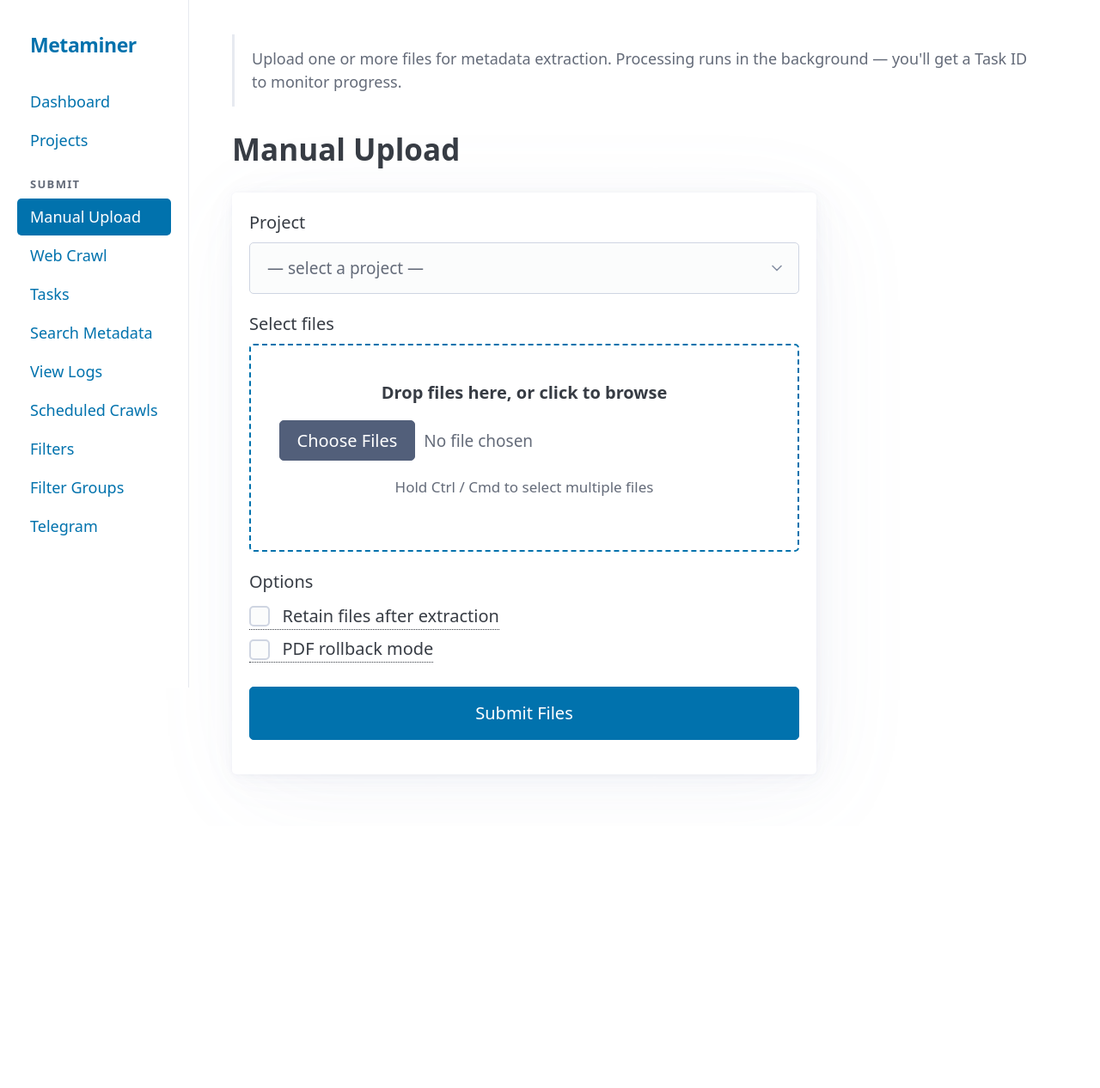
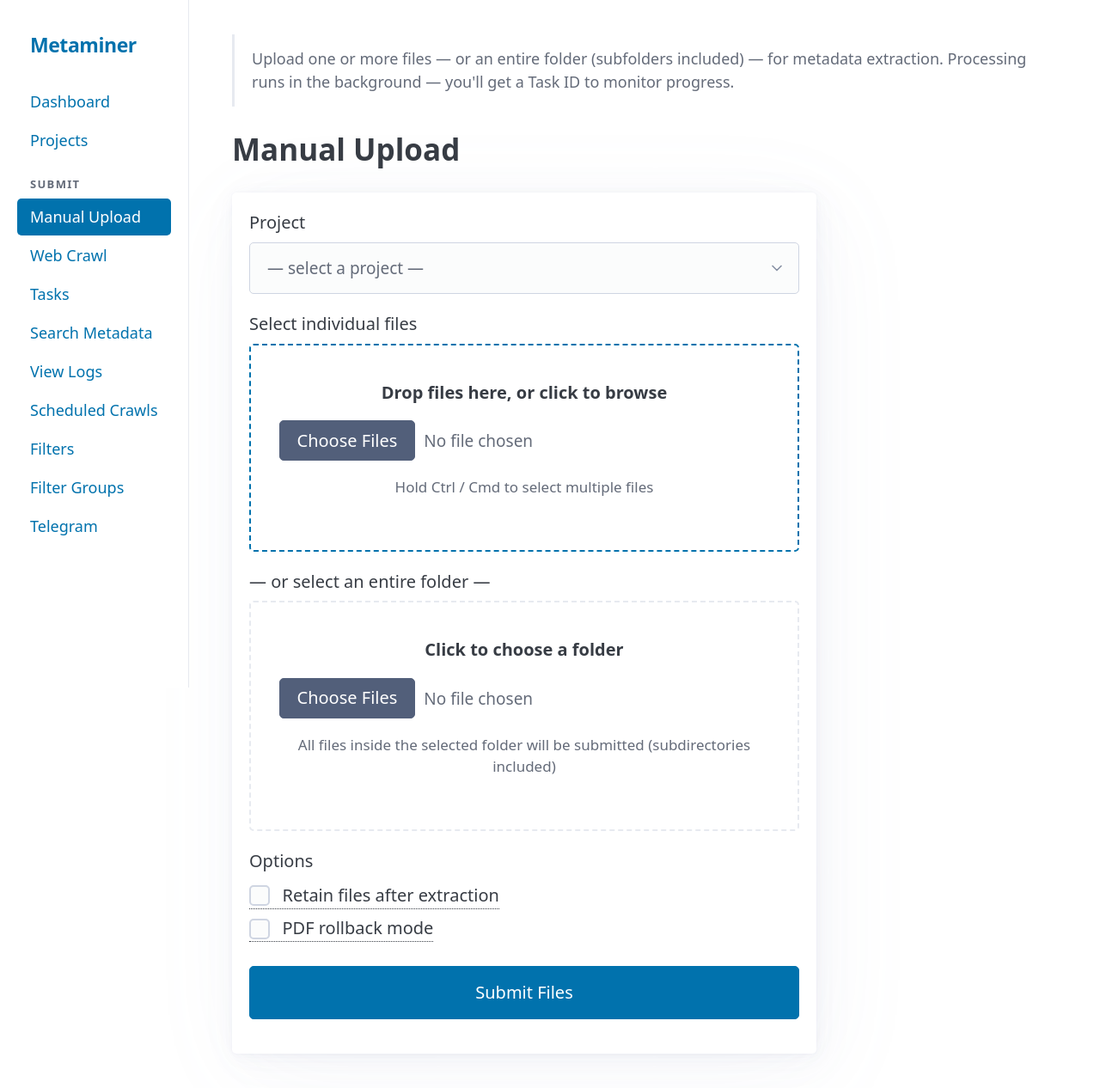
Before and after one commit to nixintel/metaminer, a Flask app: page /submit/manual in a window 1280 px wide. Shown: the top 1266 px of the page at 86% size. Before the commit the page ends 906 px from the top, so only its background shows below. Run offline with Flask 3, Linux system fonts and the light colour scheme; data that the repository does not hold is empty; some libraries are stand-ins or nearby versions.

Commit message:
Implement metadata deletion functionality and enhance file upload options

```diff
--- a/frontend/api_client.py
+++ b/frontend/api_client.py
@@ -113,6 +113,9 @@ def get_metadata(rid):
 
 def set_metadata_interesting(rid, interesting):
     return _patch(f"/metadata/{rid}", json={"interesting": interesting})
+
+def delete_metadata(rid):
+    return _delete(f"/metadata/{rid}")
 
 def query_metadata_tree(body):
     r = httpx.post(f"{_API}/metadata/query", json=body, timeout=_TIMEOUT)
--- a/frontend/app.py
+++ b/frontend/app.py
@@ -3,12 +3,12 @@ import io
 import json
 import logging
 import os
+import re
 import uuid
 from urllib.parse import urlencode
 
 import httpx
 from flask import Flask, Response, flash, redirect, render_template, request, session, url_for
-from werkzeug.utils import secure_filename
 
 from frontend import api_client
 
@@ -52,12 +52,32 @@ def _filter_groups():
         return []
 
 
+# Strip path-illegal/control characters but KEEP Unicode (e.g. Cyrillic) and the extension.
+# (werkzeug.secure_filename is ASCII-only — it deletes non-Latin names entirely, which both
+# loses the real filename and can drop the extension.)
+_UNSAFE_FILENAME_CHARS = re.compile(r'[\x00-\x1f<>:"/\\|?*]')
+
+
+def _safe_upload_name(filename: str) -> str:
+    # Folder uploads send a relative path as the filename — keep just the basename.
+    name = (filename or "").replace("\\", "/").split("/")[-1]
+    name = _UNSAFE_FILENAME_CHARS.sub("_", name).strip().strip(".")
+    return name or "upload"
+
+
 def _save_upload(file) -> str:
-    """Save an uploaded FileStorage object to the shared temp dir. Returns the saved path."""
+    """Save an uploaded FileStorage object to the shared temp dir. Returns the saved path.
+
+    Preserves the original filename (incl. non-Latin scripts and the extension) so it
+    appears in the extracted metadata and so exiftool sees the correct extension. A short
+    uuid suffix is added only on a name collision.
+    """
     os.makedirs(TEMP_DIR, exist_ok=True)
-    ext = os.path.splitext(secure_filename(file.filename))[1]
-    filename = f"{uuid.uuid4().hex}{ext}"
-    path = os.path.join(TEMP_DIR, filename)
+    safe = _safe_upload_name(file.filename)
+    path = os.path.join(TEMP_DIR, safe)
+    if os.path.exists(path):
+        stem, ext = os.path.splitext(safe)
+        path = os.path.join(TEMP_DIR, f"{stem}_{uuid.uuid4().hex[:8]}{ext}")
     file.save(path)
     return path
 
@@ -356,12 +376,14 @@ def submit_manual_post():
     project_id = request.form.get("project_id", type=int)
     retain_files = bool(request.form.get("retain_files"))
     pdf_mode = bool(request.form.get("pdf_mode"))
-    all_uploads = [f for f in request.files.getlist("files") if f and f.filename]
+    # Accept individual files AND a selected folder (webkitdirectory posts under folder_files).
+    uploads = request.files.getlist("files") + request.files.getlist("folder_files")
+    all_uploads = [f for f in uploads if f and f.filename]
     if not project_id:
         flash("Project is required.", "error")
         return redirect(url_for("submit_manual"))
     if not all_uploads:
-        flash("Please select at least one file.", "error")
+        flash("Please select at least one file or folder.", "error")
         return redirect(url_for("submit_manual"))
     try:
         paths = [_save_upload(f) for f in all_uploads]
@@ -683,6 +705,25 @@ def metadata_interesting(rid):
             record={"id": rid, "interesting": not target},
             toggle_error=_api_error(e, "update record"),
         )
+
+
+@app.post("/metadata/<int:rid>/delete")
+def metadata_delete(rid):
+    """Delete a metadata record. From the results table (HTMX) the row is removed in place;
+    from the detail page it redirects back to search."""
+    htmx = request.headers.get("HX-Request") == "true"
+    try:
+        api_client.delete_metadata(rid)
+        if htmx:
+            return ""  # empty response → hx-swap removes the row
+        flash(f"Metadata record #{rid} deleted.", "success")
+    except Exception as e:
+        if htmx:
+            # Return a well-formed replacement row that surfaces the error (outerHTML swap).
+            return f'<tr><td colspan="99" class="flash flash-error">Delete failed: {_api_error(e)}</td></tr>', 200
+        flash(_api_error(e, "delete record"), "error")
+        return redirect(url_for("metadata_detail", rid=rid))
+    return redirect(url_for("metadata_search"))
 
 
 # ── Logs ──────────────────────────────────────────────────────────────────────
--- a/frontend/templates/submit/manual.html
+++ b/frontend/templates/submit/manual.html
@@ -2,7 +2,7 @@
 {% block title %}Manual Upload – Metaminer{% endblock %}
 
 {% block page_description %}
-<p class="page-desc">Upload one or more files for metadata extraction. Processing runs in the background — you'll get a Task ID to monitor progress.</p>
+<p class="page-desc">Upload one or more files — or an entire folder (subfolders included) — for metadata extraction. Processing runs in the background — you'll get a Task ID to monitor progress.</p>
 {% endblock %}
 
 {% block content %}
@@ -20,11 +20,18 @@
       {% endfor %}
     </select>
 
-    <label>Select files</label>
+    <label>Select individual files</label>
     <div class="upload-zone">
       <p style="margin: 0 0 0.5rem; font-weight: 600;">Drop files here, or click to browse</p>
       <input type="file" name="files" multiple>
       <p class="upload-hint">Hold Ctrl / Cmd to select multiple files</p>
+    </div>
+
+    <label>— or select an entire folder —</label>
+    <div class="upload-zone" style="border-color: var(--pico-muted-border-color);">
+      <p style="margin: 0 0 0.5rem; font-weight: 600;">Click to choose a folder</p>
+      <input type="file" name="folder_files" webkitdirectory directory multiple>
+      <p class="upload-hint">All files inside the selected folder will be submitted (subdirectories included)</p>
     </div>
 
     <fieldset>
```
Also changed, not shown: app/routers/metadata.py (+7 -0 lines), app/services/query_service.py (+26 -0 lines), app/workers/celery_app.py (+16 -0 lines), frontend/templates/metadata/_results.html (+10 -1 lines), frontend/templates/metadata/detail.html (+7 -1 lines), 1 other file.
